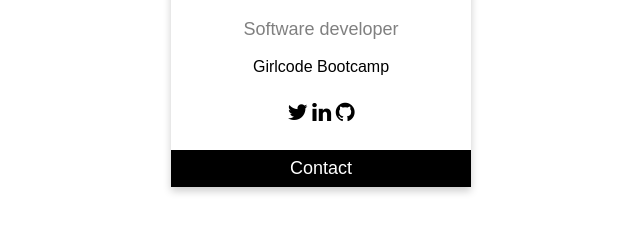
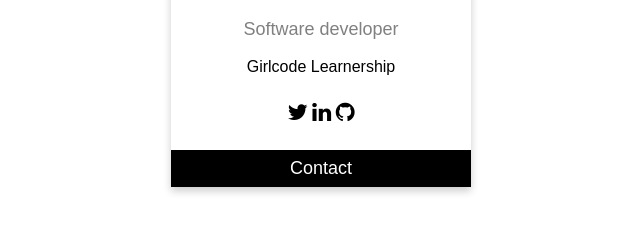
Before and after one commit to MemoryTshipapu/memorytshipapu.github.io, a plain HTML site: page index.html in a window 1280 px wide. Shown: the part 390-622 px from the top of the page, 319-959 px from the left. Drawn offline with Linux system fonts and the light colour scheme.

Commit message:
Update index.html

```diff
--- a/index.html
+++ b/index.html
@@ -49,7 +49,7 @@
       <img src="memo.jpg" alt="Memory Tshipapu" style="width: 100%" />
       <h1>Memory Tshipapu</h1>
       <p class="title">Software developer</p>
-      <p>Girlcode Bootcamp</p>
+      <p>Girlcode Learnership</p>
       <div style="margin: 24px 0">
         <a href="https://twitter.com/TshipapuMemory"><i class="fa fa-twitter"></i></a>
         <a href="https://www.linkedin.com/in/memory-kharendwe-tshipapu-a50549a6/"><i class="fa fa-linkedin"></i></a>
```
